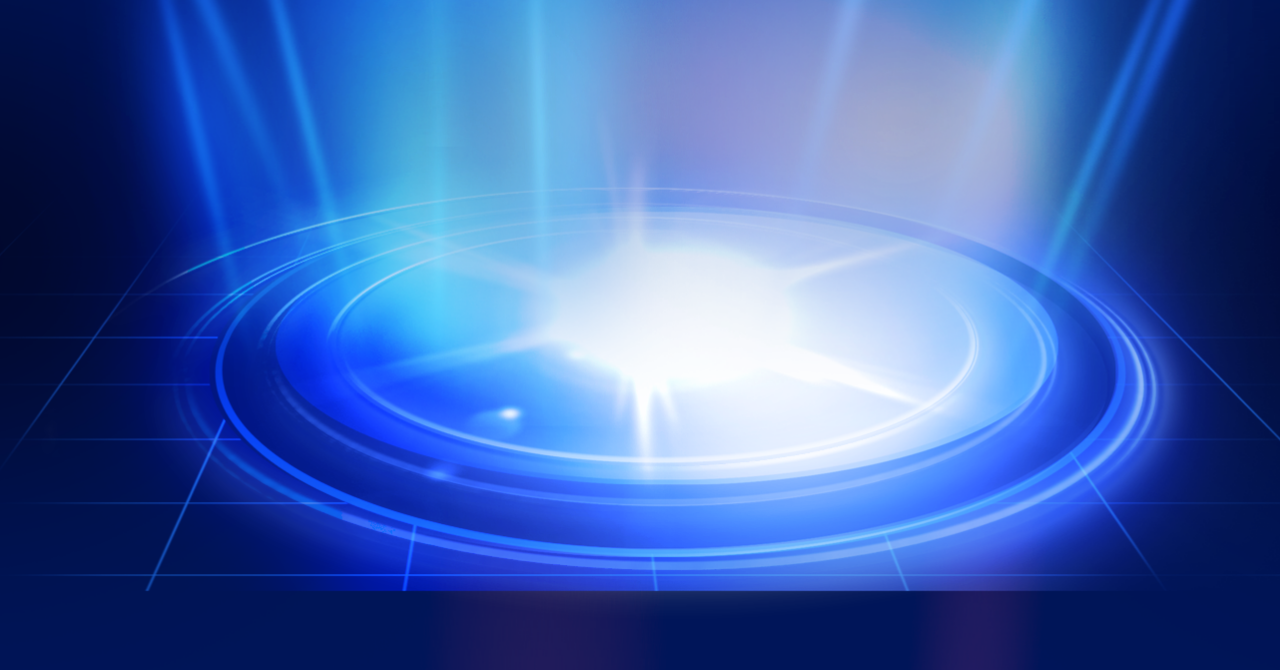
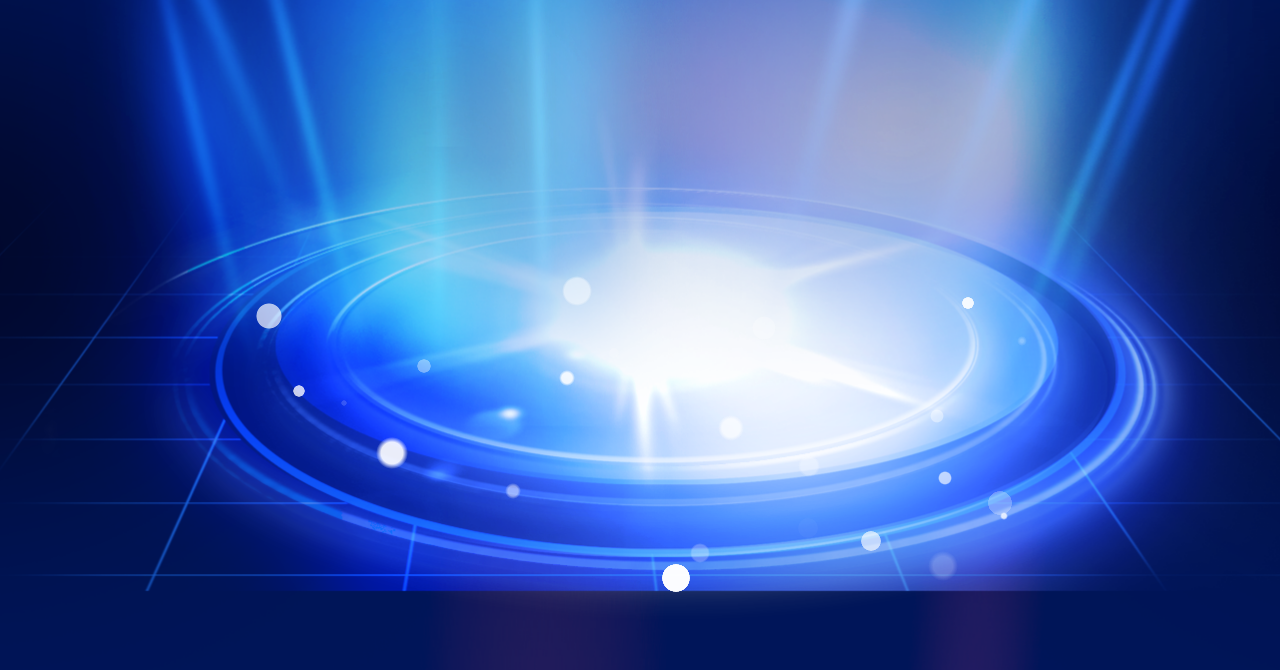
Before and after one commit to alenzhang1614/YTWeb, a plain HTML site: page index.html in a window 1280 px wide. Shown: the part 130-800 px from the top of the page. Drawn offline with Linux system fonts and the light colour scheme.

Commit message:
添加光斑动画

```diff
--- a/index.html
+++ b/index.html
@@ -104,6 +104,12 @@
             display: block;
             /*opacity: 1;*/
         }
+        #wrap .main .mainList .mainItem .myCanvas{
+            position: absolute;
+            left: 0;
+            top: 0;
+           /*// background-color: pink;*/
+        }
 
         #wrap .main .mainList #home{
             background-image: url("images/bgc3.png");
@@ -158,7 +164,7 @@
     <div class ="main">
         <ul class="mainList">
             <li class="mainItem active" id ="home">
-
+                <canvas class = "myCanvas"></canvas>
             </li>
             <li class="mainItem" id = "company">
 
@@ -214,6 +220,72 @@
     }
 
     //home屏
+    //canvas
+    var myCanvas = document.querySelector("#wrap .main .mainList #home .myCanvas");
+    myCanvas.width = document.documentElement.clientWidth;
+    myCanvas.height = document.documentElement.clientHeight;
+    var ctx = myCanvas.getContext("2d");
+    var arr = [];
+    setInterval(function () {
+        var obj = {};
+       obj.x =  Math.floor( myCanvas.width * (Math.random()*3/5+1/5)),
+       obj.y = myCanvas.height - 80 ,
+       obj.r1 = Math.floor(Math.random()*10),
+       obj.r2 = Math.floor(Math.random()*10)+obj.r1,
+       // obj.startDeg = 0;
+       obj.scaleValue =  Math.random() * 100 + 70;
+       obj.scale = Math.random();
+       obj.startX = obj.x;
+        obj.startY = obj.y;
+        obj.opcity = Math.random()
+       arr.push(obj)
+
+    },200)
+
+
+    setInterval(function () {
+        ctx.clearRect(0,0,myCanvas.width,myCanvas.height);
+        for(var i = 0; i < arr.length; i++){
+            var obj = arr[i];
+            obj.startX ++;
+            //obj.x = obj.startX + Math.sin(obj.startDeg * Math.PI / 180) * obj.scaleValue * 0.5;
+            obj.y = obj.startY --;
+            if(obj.y+obj.r <= 0){
+                  arr.splice(i,1);
+            }
+        }
+
+        for(var i = 0; i < arr.length; i++){
+            var obj = arr[i];
+             ctx.beginPath();
+
+             ctx.arc(obj.x , obj.y ,obj.r2 , 0, Math.PI * 2, false);
+              var canvasGradient = ctx.createRadialGradient(obj.x ,obj.y,obj.r1,obj.x,obj.y,obj.r2);
+
+             canvasGradient.addColorStop(0,"rgba(255,255,255,"+obj.opcity+")");
+
+            canvasGradient.addColorStop(obj.scale ,"rgba(255,255,255,"+obj.opcity+")");
+
+             canvasGradient.addColorStop(1, "rgba(255,255,255,0)" );
+
+            ctx.fillStyle = canvasGradient;
+
+             ctx.fill();
+        }
+
+    },16)
+
+
+
+
+
+
+
+
+
+
+
+
 
 </script>
 </html>
```
